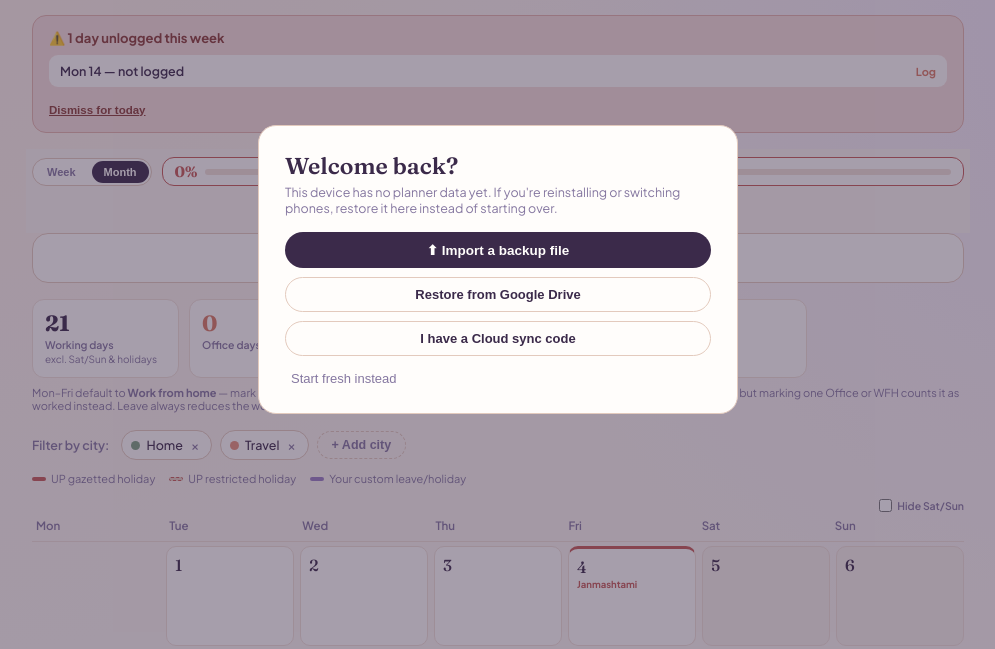
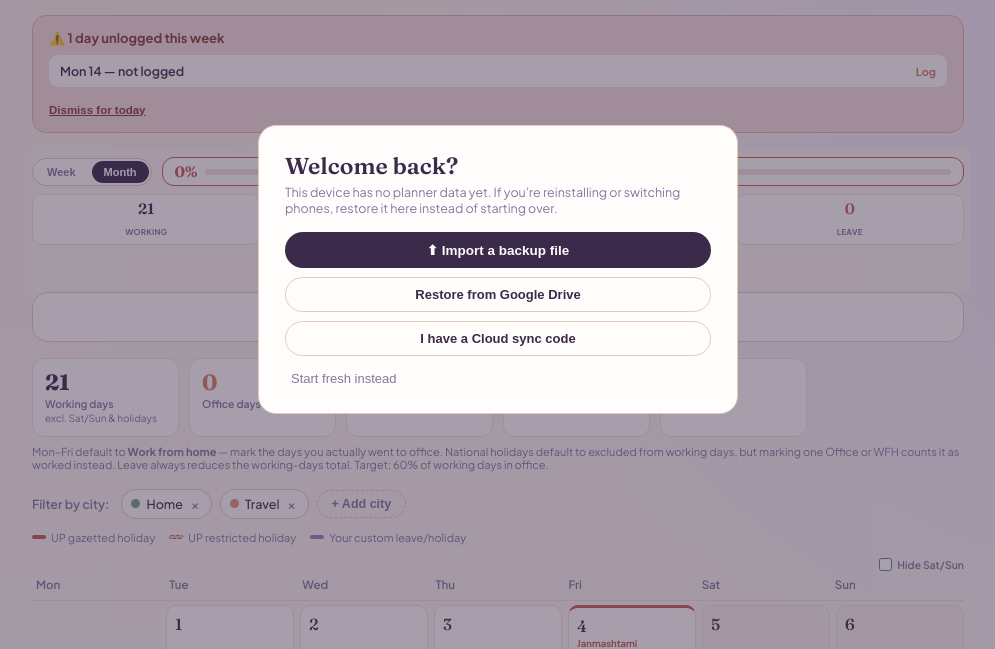
Before and after one commit to Sarthak-official-1997/timesheet-tool, a website: page index.html in a window 1280 px wide. Shown: the part 131-780 px from the top of the page, without its empty margins (142-1137 px from the left). Drawn offline with Linux system fonts and the light colour scheme.

Commit message:
sticked the counts also

```diff
--- a/index.html
+++ b/index.html
@@ -285,6 +285,13 @@
   #stickyPercentWrap .stat-sub{ display:none; }
   #stickyPercentWrap .pct-bar-track{ flex:1; margin:0; }
   .stats-row .stat-card.percent{ display:none; }
+  .sticky-stats-row{ display:grid; grid-template-columns:repeat(4,1fr); gap:6px; }
+  .sticky-stat{ background:var(--paper-raised); border:1px solid var(--line); border-radius:10px; padding:6px 4px 5px; text-align:center; }
+  .sticky-stat b{ font-family:'Fraunces',serif; font-size:15px; font-weight:600; display:block; line-height:1.1; color:var(--ink); }
+  .sticky-stat span{ font-size:8px; font-weight:700; color:var(--ink-soft); text-transform:uppercase; letter-spacing:0.03em; }
+  .sticky-stat.office b{ color:var(--accent-deep); }
+  .sticky-stat.wfh b{ color:var(--sky-deep); }
+  .sticky-stat.leave b{ color:var(--rose); }
 
   .grid.agenda-mode{ display:flex; flex-direction:column; gap:6px; }
   .weekdays.agenda-hide{ display:none; }
@@ -404,6 +411,7 @@
         </div>
         <div id="stickyPercentWrap"></div>
       </div>
+      <div class="sticky-stats-row" id="stickyStatsRow"></div>
       <div class="sticky-row2">
         <button class="nav-btn" id="prevStickyNav">&larr;</button>
         <div class="month-label" id="monthLabelSticky"></div>
@@ -1272,6 +1280,12 @@ function renderStats(data, y, m){
     <div class="stat-card home"><div class="stat-num">${s.homeDays}</div><div class="stat-label">Home / off</div></div>
   `;
   document.getElementById('stickyPercentWrap').innerHTML = percentCardHtml;
+  document.getElementById('stickyStatsRow').innerHTML = `
+    <div class="sticky-stat working"><b>${s.workingDays}</b><span>Working</span></div>
+    <div class="sticky-stat office"><b>${s.officeDays}</b><span>Office</span></div>
+    <div class="sticky-stat wfh"><b>${s.wfhDays}</b><span>WFH</span></div>
+    <div class="sticky-stat leave"><b>${s.leaveDays}</b><span>Leave</span></div>
+  `;
 }
 
 /* ---------- Analytics tab ---------- */
```
